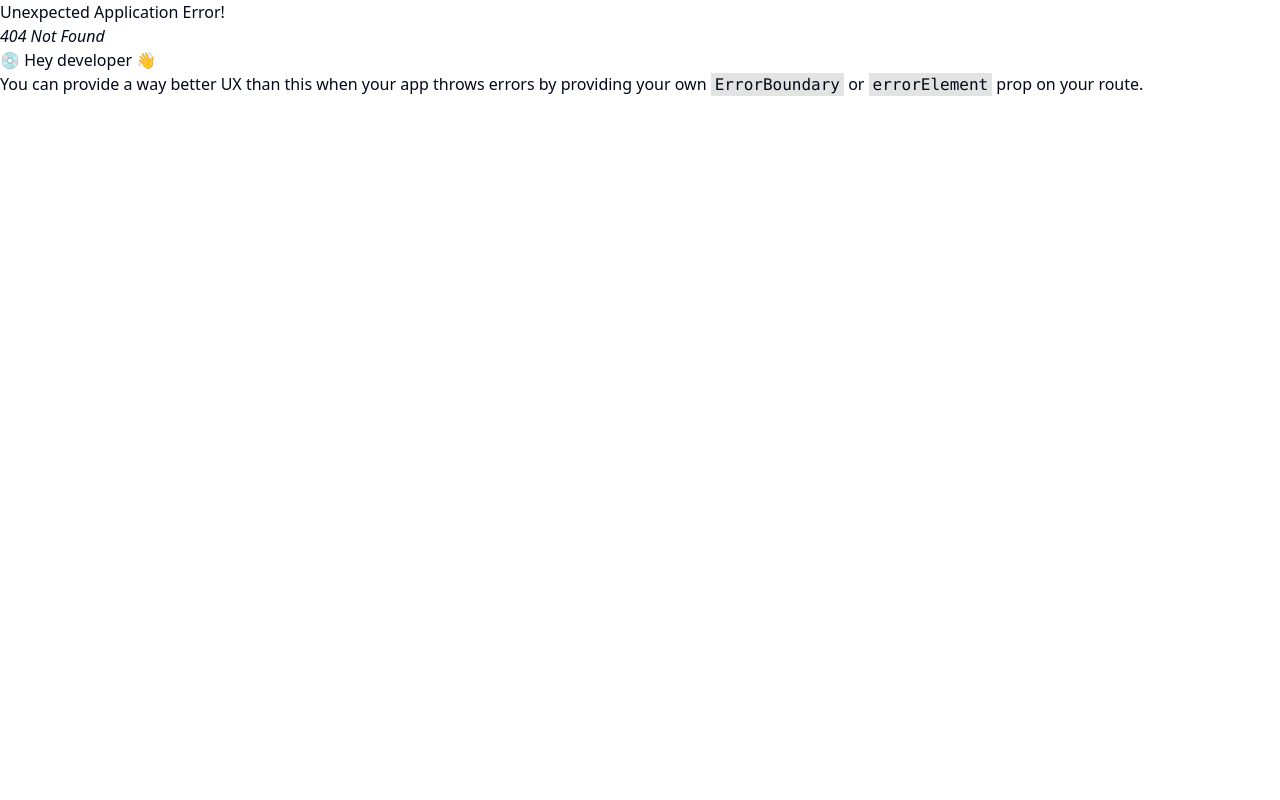
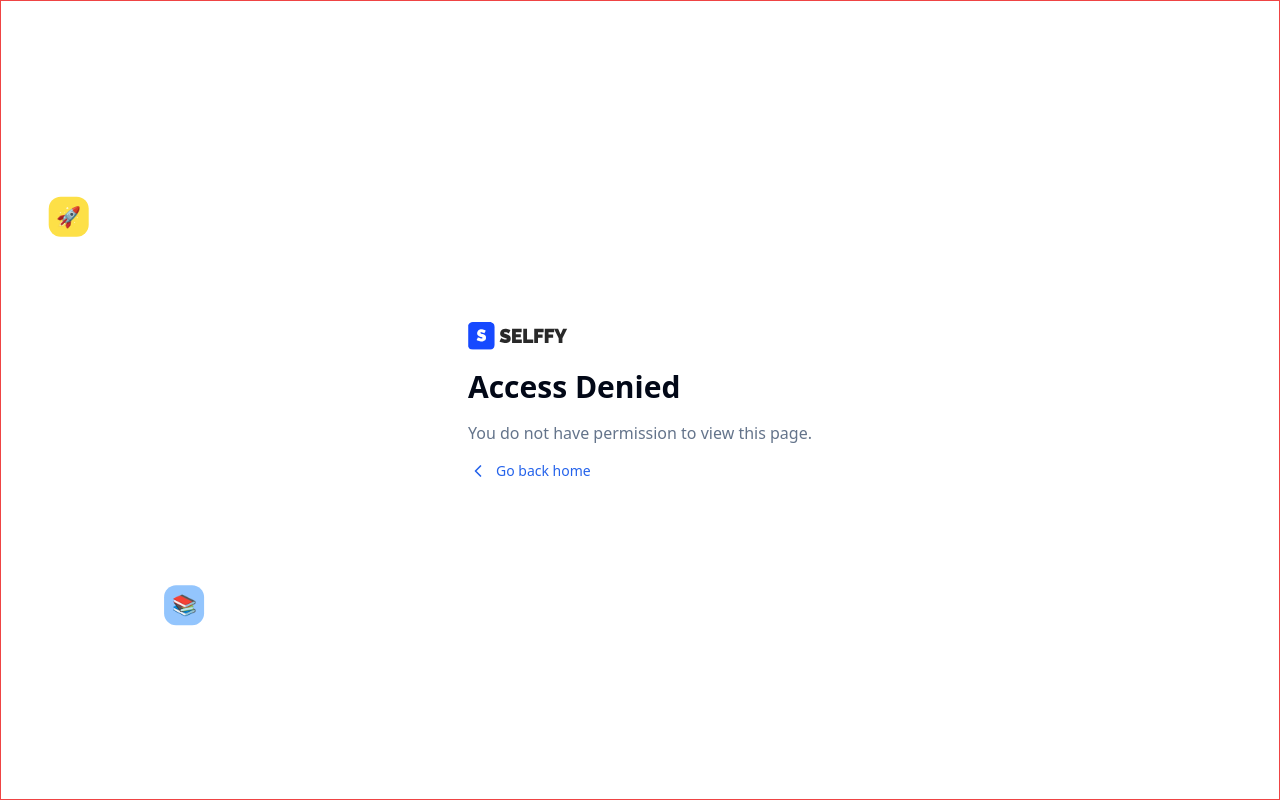
Before and after one commit to arthurmousinho/selffy, a React (Vite) app in the folder web/: page /forbidden in a window 1280 px wide. Before the commit this address had no page. Built offline with nearby package versions, Linux system fonts and the light colour scheme.

Commit message:
feat: add notFound and forbidden page

```diff
--- /dev/null
+++ b/web/src/pages/errors/forbidden.tsx
@@ -0,0 +1,26 @@
+import { OrbitingIconsBackground } from "@/components/magicui/orbiting-circles";
+import logo from "../../assets/brand/logo.svg";
+import { Link } from "react-router-dom";
+import { ChevronLeft } from "lucide-react";
+
+export function Forbidden() {
+    return (
+        <OrbitingIconsBackground>
+            <main className="flex flex-col gap-4 items-start justify-center min-h-screen">
+                <img src={logo} alt="Selffy" className="w-[100px]" />
+                <h1 className="text-3xl font-bold">
+                    Access Denied
+                </h1>
+                <span className="text-base text-muted-foreground">
+                    You do not have permission to view this page.
+                </span>
+                <footer className="flex justify-start">
+                    <Link to={'/'} className="flex items-center gap-2 text-sm text-primary hover:underline underline-offset-2">
+                        <ChevronLeft size={20} />
+                        Go back home
+                    </Link>
+                </footer>
+            </main>
+        </OrbitingIconsBackground>
+    );
+}
--- /dev/null
+++ b/web/src/pages/errors/notFound.tsx
@@ -0,0 +1,26 @@
+import { OrbitingIconsBackground } from "@/components/magicui/orbiting-circles";
+import logo from "../../assets/brand/logo.svg";
+import { ChevronLeft } from "lucide-react";
+import { Link } from "react-router-dom";
+
+export function NotFound() {
+    return (
+        <OrbitingIconsBackground>
+            <main className="flex flex-col gap-4">
+                <img src={logo} alt="Selffy" className="w-[100px]" />
+                <h1 className="text-3xl font-bold">
+                    Oops! Page not found.
+                </h1>
+                <span className="text-base text-muted-foreground">
+                    The page you're looking for doesn't exist or has been moved.
+                </span>
+                <footer className="flex justify-start">
+                    <Link to={'/'} className="flex items-center gap-2 pl-0 ml-0 text-sm text-primary hover:underline underline-offset-2">
+                        <ChevronLeft size={20} />
+                        Go back home
+                    </Link>
+                </footer>
+            </main>
+        </OrbitingIconsBackground>
+    )
+}
```
Also changed, not shown: web/src/routes/router.tsx (+15 -1 lines).
